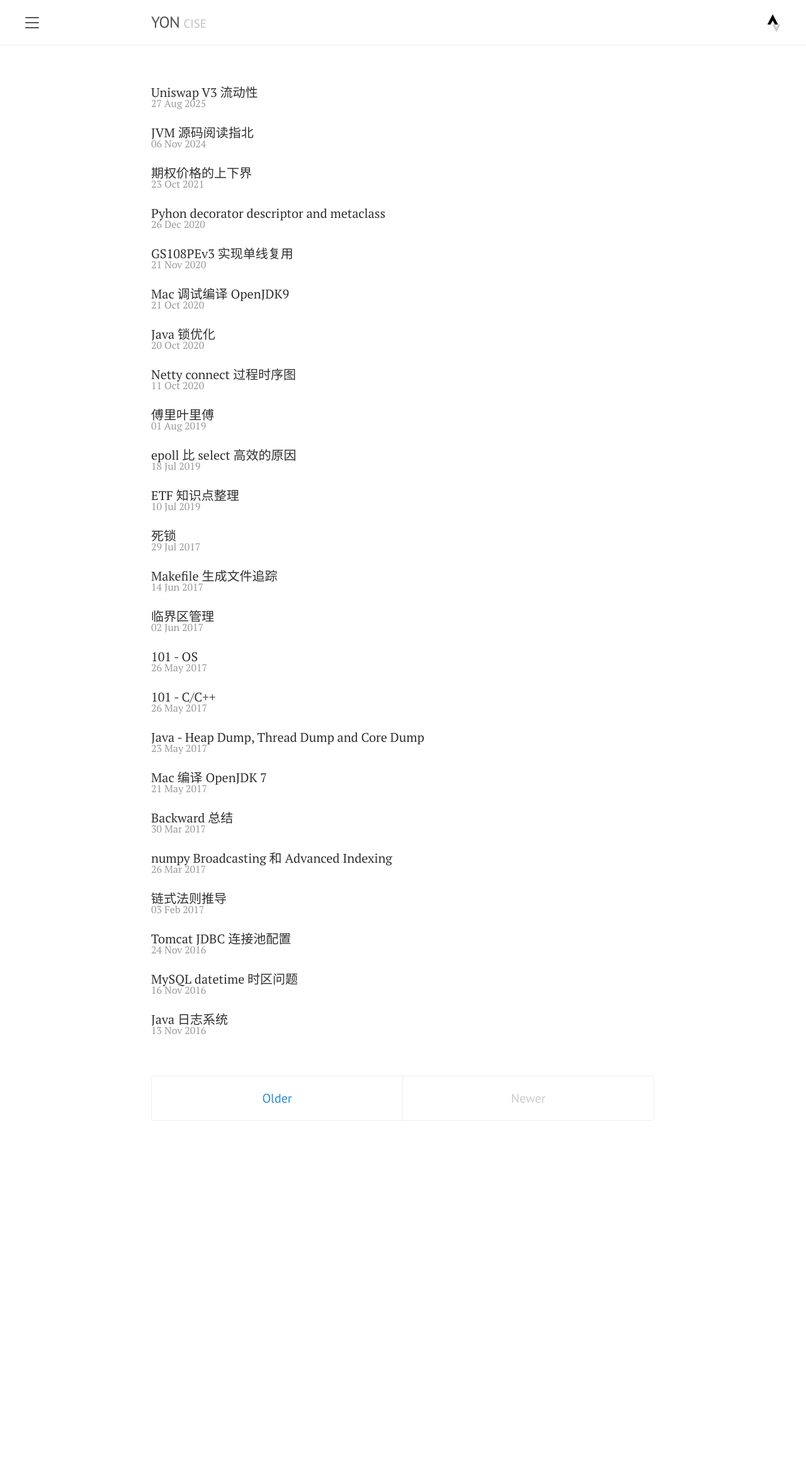
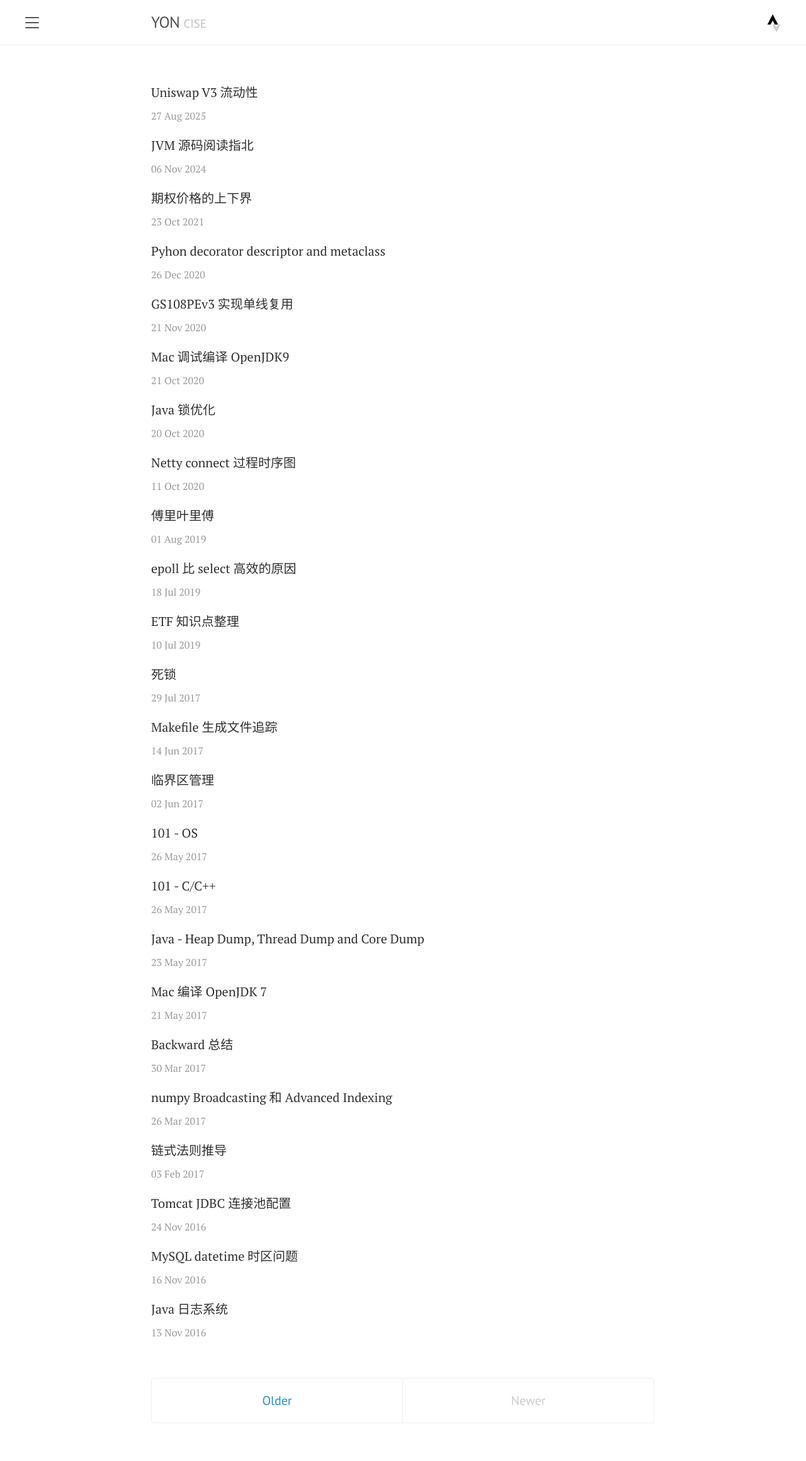
Before and after one commit to yoncise/yoncise.github.io, a Jekyll site: the page built from index.html, in a window 1280 px wide. Shown: the whole page at 63% size. Built offline with Jekyll 4.4.1, drawn with Linux system fonts in a browser that asks for light colours; the list of posts is cut into pages by our own code; before the commit the page ends 1840 px from its top, so only the background shows below that.

Commit message:
Update index.html

```diff
--- a/index.html
+++ b/index.html
@@ -6,11 +6,11 @@
 <div class="posts">
   {% for post in paginator.posts %}
   <div class="post">
-    <div class="post-title">
+    <p class="post-title">
       <a href="{{ post.url | absolute_url }}">
         {{ post.title }}
       </a>
-    </div>
+    </p>
     <span class="post-date">{{ post.date | date_to_string }}</span>
 
   </div>
```
